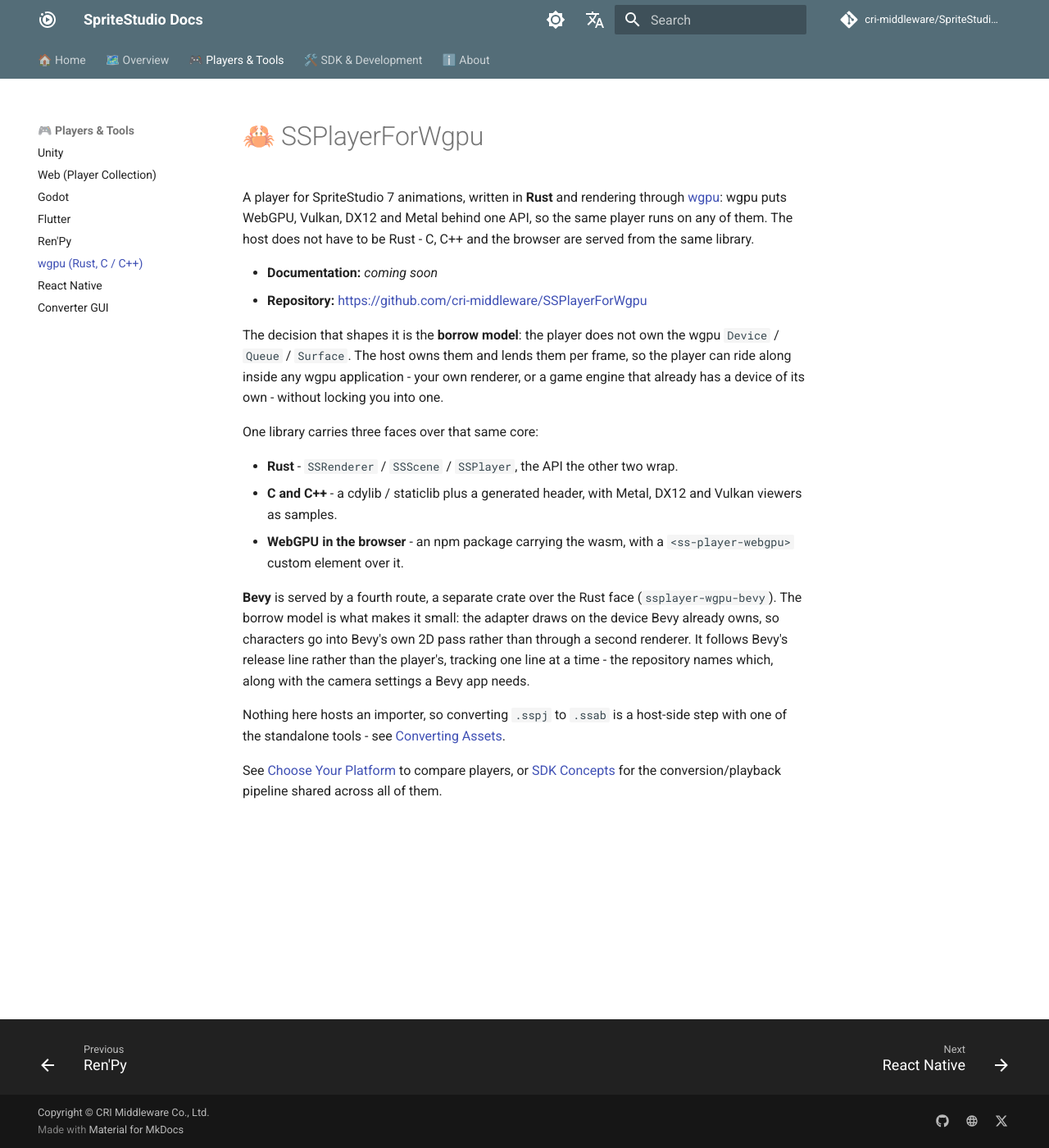
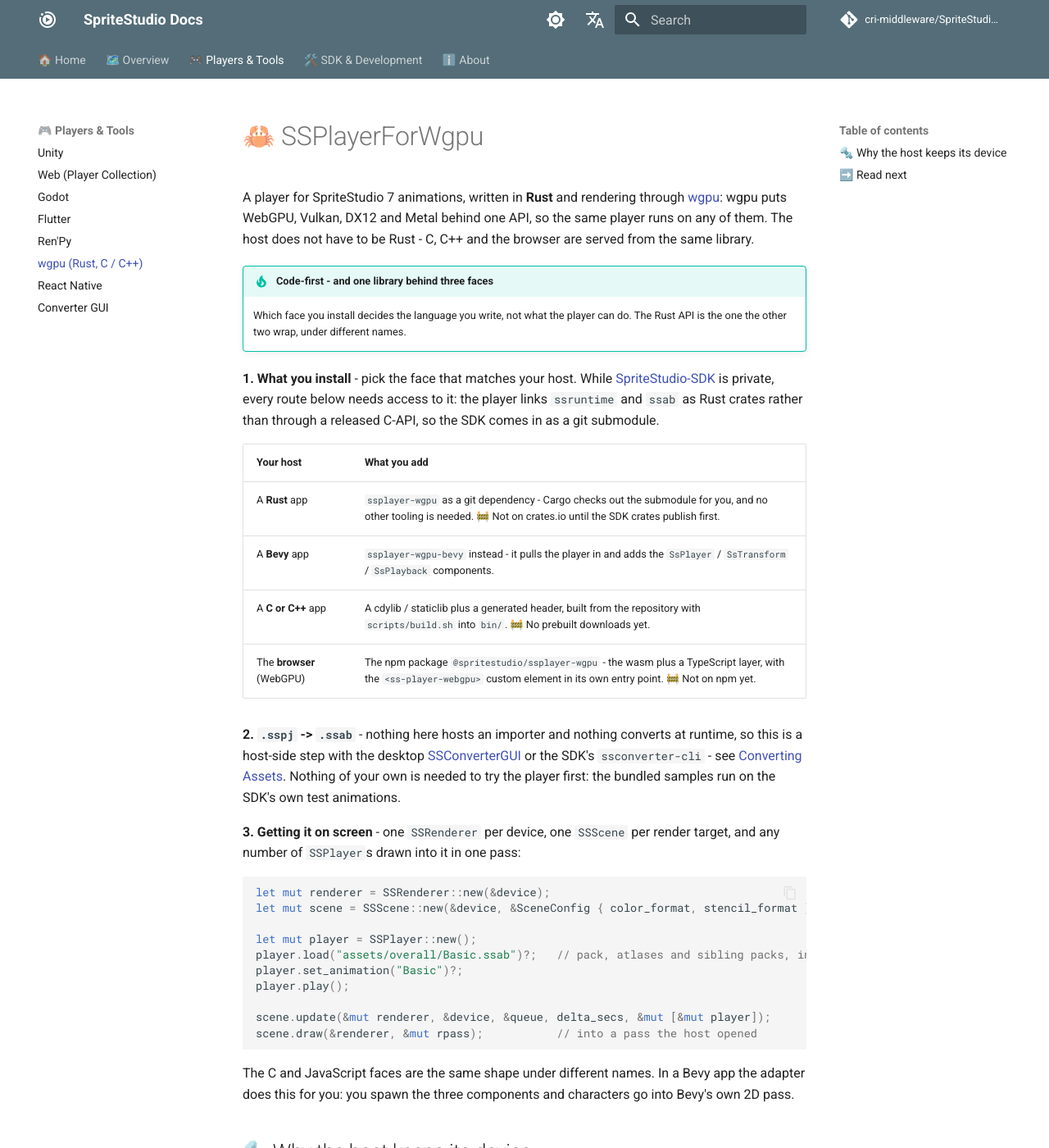
Before and after one commit to cri-middleware/SpriteStudio-Docs, an MkDocs documentation site: the page built from docs/en/players/wgpu.md, in a window 1280 px wide and 1400 px high. Shown: the whole window at 82% size. Built offline with MkDocs 1.6.1 and Material for MkDocs 9.7.7, drawn with Linux system fonts in a browser that asks for light colours; comment, search, counter and statistics services are not loaded; some of the changed text lies outside the part shown.

Commit message:
docs: give wgpu the same four questions as every other player
wgpu was the one player page left out of the shape the others use. It opened
with the borrow model - an architecture explanation, above question 1 - and
never said what you install or how you get a frame on screen. A reader
comparing it against Unity or Flutter was comparing two different kinds of
page.

It answers the same four questions now, in the same order. Question 1 is a
table rather than a sentence, because this player is one library behind three
faces - Rust, C / C++, browser - plus a Bevy adapter, so *which* one you
install is the question a reader actually arrives with. Each row carries its
own 🚧 marker: none of the three is published yet, and they are blocked on
different things.

The borrow model keeps its explanation and moves below the three answers,
where it reads as the reason `scene.draw` takes a pass the host opened rather
than as a prerequisite for deciding to use this at all. The Bevy paragraph
folds into it, since the adapter being small is the same fact.

AGENTS.md now records the table as the departure and its reason. Having no
docs site is explicitly not one: the "read next" slot carries the coming-soon
marker and points at the repository, the way it does everywhere else.

````diff
--- a/docs/en/players/wgpu.md
+++ b/docs/en/players/wgpu.md
@@ -5,30 +5,63 @@ A player for SpriteStudio 7 animations, written in **Rust** and rendering throug
 player runs on any of them. The host does not have to be Rust - C, C++ and the browser are
 served from the same library.
 
-- **Documentation:** _coming soon_
-- **Repository:** <https://github.com/cri-middleware/SSPlayerForWgpu>
+!!! tip "Code-first - and one library behind three faces"
+    Which face you install decides the language you write, not what the player can do. The Rust
+    API is the one the other two wrap, under different names.
 
-The decision that shapes it is the **borrow model**: the player does not own the wgpu
-`Device` / `Queue` / `Surface`. The host owns them and lends them per frame, so the player can
-ride along inside any wgpu application - your own renderer, or a game engine that already has a
-device of its own - without locking you into one.
+**1. What you install** - pick the face that matches your host. While
+[SpriteStudio-SDK](https://github.com/cri-middleware/SpriteStudio-SDK) is private, every route
+below needs access to it: the player links `ssruntime` and `ssab` as Rust crates rather than
+through a released C-API, so the SDK comes in as a git submodule.
 
-One library carries three faces over that same core:
+| Your host | What you add |
+|---|---|
+| A **Rust** app | `ssplayer-wgpu` as a git dependency - Cargo checks out the submodule for you, and no other tooling is needed. 🚧 Not on crates.io until the SDK crates publish first. |
+| A **Bevy** app | `ssplayer-wgpu-bevy` instead - it pulls the player in and adds the `SsPlayer` / `SsTransform` / `SsPlayback` components. |
+| A **C or C++** app | A cdylib / staticlib plus a generated header, built from the repository with `scripts/build.sh` into `bin/`. 🚧 No prebuilt downloads yet. |
+| The **browser** (WebGPU) | The npm package `@spritestudio/ssplayer-wgpu` - the wasm plus a TypeScript layer, with the `<ss-player-webgpu>` custom element in its own entry point. 🚧 Not on npm yet. |
 
-- **Rust** - `SSRenderer` / `SSScene` / `SSPlayer`, the API the other two wrap.
-- **C and C++** - a cdylib / staticlib plus a generated header, with Metal, DX12 and Vulkan
-  viewers as samples.
-- **WebGPU in the browser** - an npm package carrying the wasm, with a `<ss-player-webgpu>`
-  custom element over it.
+**2. `.sspj` -> `.ssab`** - nothing here hosts an importer and nothing converts at runtime, so
+this is a host-side step with the desktop [SSConverterGUI](./converter.md) or the SDK's
+`ssconverter-cli` - see [Converting Assets](../overview/conversion.md). Nothing of your own is
+needed to try the player first: the bundled samples run on the SDK's own test animations.
 
-**Bevy** is served by a fourth route, a separate crate over the Rust face
-(`ssplayer-wgpu-bevy`). The borrow model is what makes it small: the adapter draws on the device
-Bevy already owns, so characters go into Bevy's own 2D pass rather than through a second renderer.
-It follows Bevy's release line rather than the player's, tracking one line at a time - the
-repository names which, along with the camera settings a Bevy app needs.
+**3. Getting it on screen** - one `SSRenderer` per device, one `SSScene` per render target, and
+any number of `SSPlayer`s drawn into it in one pass:
 
-Nothing here hosts an importer, so converting `.sspj` to `.ssab` is a host-side step with one of
-the standalone tools - see [Converting Assets](../overview/conversion.md).
+```rust
+let mut renderer = SSRenderer::new(&device);
+let mut scene = SSScene::new(&device, &SceneConfig { color_format, stencil_format });
 
-See [Choose Your Platform](../overview/choose-your-platform.md) to compare players, or
-[SDK Concepts](../sdk/concepts.md) for the conversion/playback pipeline shared across all of them.
+let mut player = SSPlayer::new();
+player.load("assets/overall/Basic.ssab")?;   // pack, atlases and sibling packs, in one call
+player.set_animation("Basic")?;
+player.play();
+
+scene.update(&mut renderer, &device, &queue, delta_secs, &mut [&mut player]);
+scene.draw(&renderer, &mut rpass);           // into a pass the host opened
+```
+
+The C and JavaScript faces are the same shape under different names. In a Bevy app the adapter
+does this for you: you spawn the three components and characters go into Bevy's own 2D pass.
+
+## 🔩 Why the host keeps its device
+
+The decision that shapes this player is the **borrow model**: it does not own the wgpu
+`Device` / `Queue` / `Surface`. The host owns them and lends them per frame - which is what
+`scene.draw` into a pass *you* opened means above. So the player rides along inside any wgpu
+application, your own renderer or an engine that already has a device of its own, without
+locking you into one.
+
+It is also what keeps the **Bevy** adapter small: the adapter draws on the device Bevy already
+owns, so characters go into Bevy's own 2D pass rather than through a second renderer. It
+follows Bevy's release line rather than the player's, tracking one line at a time - because
+Bevy and the player have to resolve to a single `wgpu`, a mismatch is a compile error rather
+than a runtime surprise. The repository names which line, along with the camera settings a
+Bevy app needs.
+
+## ➡️ Read next
+
+- **Documentation** - *coming soon*
+- [Repository](https://github.com/cri-middleware/SSPlayerForWgpu) - the crate READMEs are the reference until then
+- [Converting Assets](../overview/conversion.md) - picking a tool and putting it in a build pipeline
````
Also changed, not shown: AGENTS.md (+5 -2 lines), docs/ja/players/wgpu.md (+57 -26 lines).
